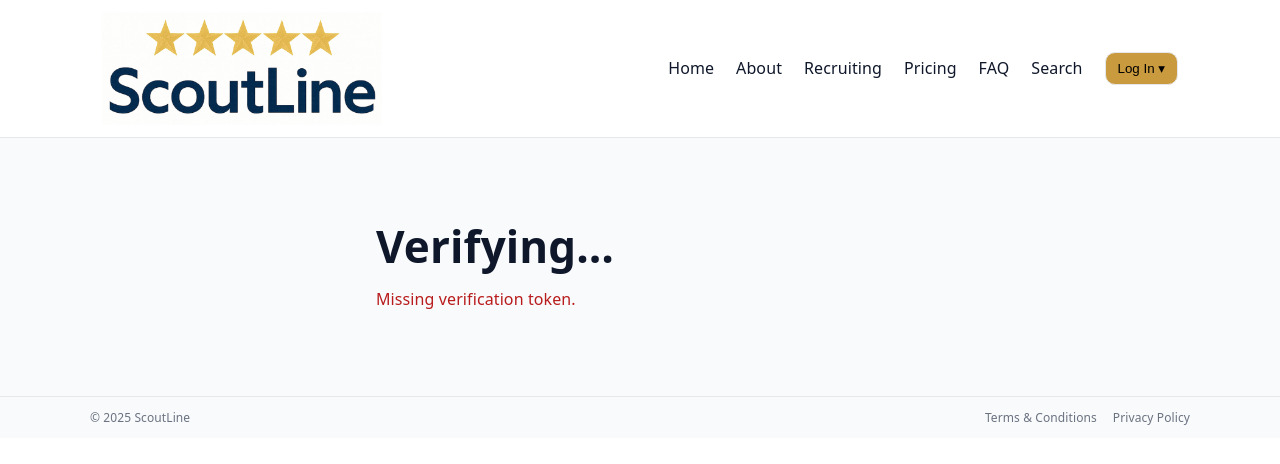
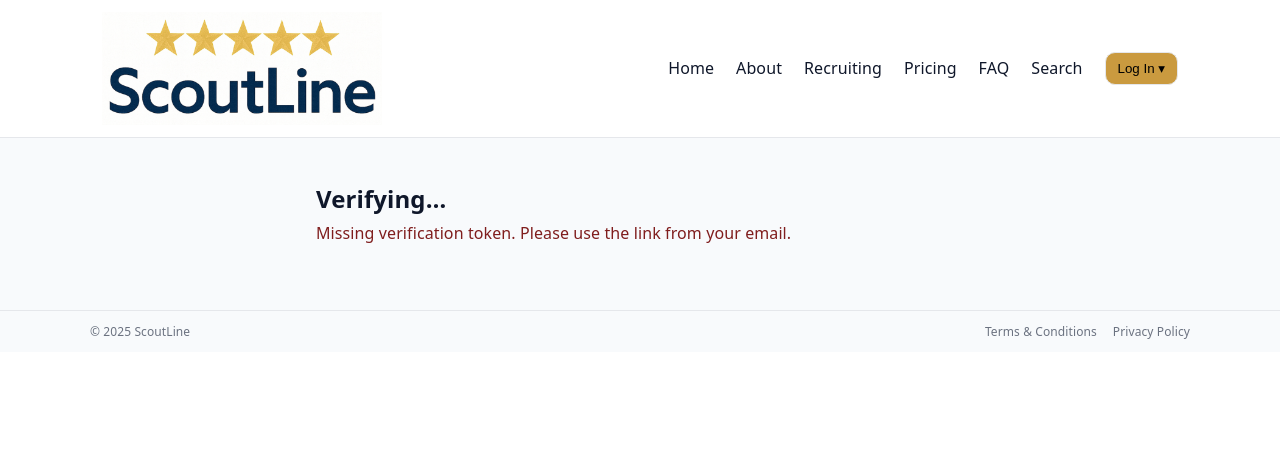
Before and after one commit to mattblittle-create/scoutline-beta, a Next.js app: page /verify in a window 1280 px wide. Shown: the top 464 px of the page. Built offline with nearby package versions, Linux system fonts and the light colour scheme.

Commit message:
Update page.tsx

```diff
--- a/app/verify/page.tsx
+++ b/app/verify/page.tsx
@@ -1,27 +1,42 @@
 "use client";
 
-import { useEffect, useState } from "react";
-import { useSearchParams, useRouter } from "next/navigation";
+import React, { Suspense, useEffect } from "react";
+import { useRouter, useSearchParams } from "next/navigation";
 
-export default function VerifyPage() {
+function VerifyInner() {
+  const router = useRouter();
   const params = useSearchParams();
-  const router = useRouter();
-  const [error, setError] = useState<string | null>(null);
+  const token = params.get("token") || "";
 
   useEffect(() => {
-    const token = params.get("token");
-    if (!token) {
-      setError("Missing verification token.");
-      return;
-    }
-    // Optionally ping a token-check endpoint first; we’ll keep it simple:
+    // If there’s no token, just stay here and let the user know.
+    if (!token) return;
+
+    // In this flow, we simply forward to set-password with the token.
     router.replace(`/set-password?token=${encodeURIComponent(token)}`);
-  }, [params, router]);
+  }, [router, token]);
 
   return (
-    <main style={{ maxWidth: 560, margin: "60px auto", padding: "0 16px" }}>
-      <h1 style={{ fontWeight: 800, marginBottom: 8 }}>Verifying…</h1>
-      {error ? <p style={{ color: "#b91c1c" }}>{error}</p> : <p>Please wait.</p>}
+    <main style={{ maxWidth: 680, margin: "0 auto", padding: "24px 16px" }}>
+      <h1 style={{ margin: 0, fontSize: "1.5rem", fontWeight: 800 }}>Verifying…</h1>
+      {!token && (
+        <p style={{ marginTop: 8, color: "#7f1d1d" }}>
+          Missing verification token. Please use the link from your email.
+        </p>
+      )}
+      {!!token && (
+        <p style={{ marginTop: 8, color: "#475569" }}>
+          One moment—taking you to set your password.
+        </p>
+      )}
     </main>
   );
 }
+
+export default function VerifyPage() {
+  return (
+    <Suspense fallback={<main style={{ padding: 24 }}>Loading…</main>}>
+      <VerifyInner />
+    </Suspense>
+  );
+}
```
